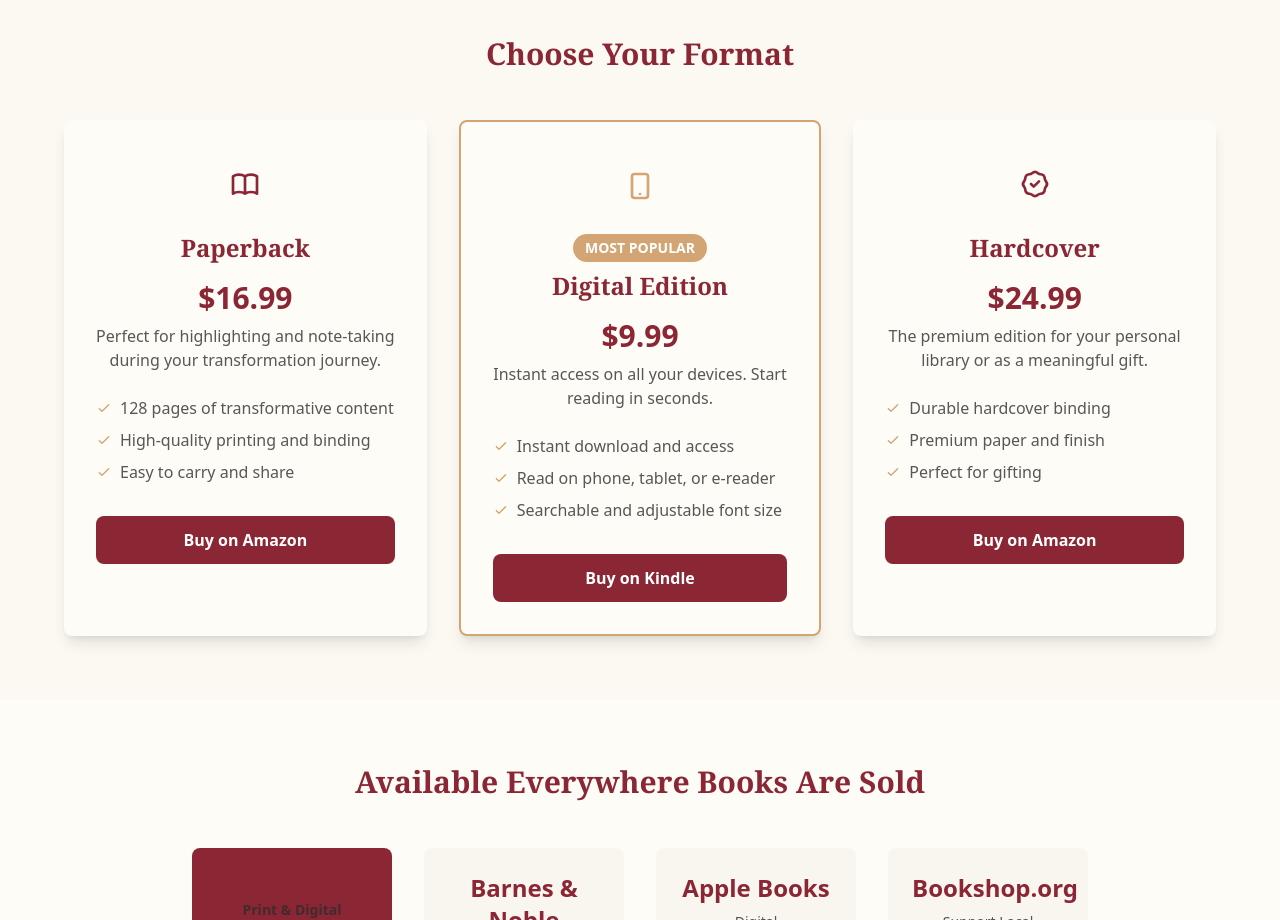
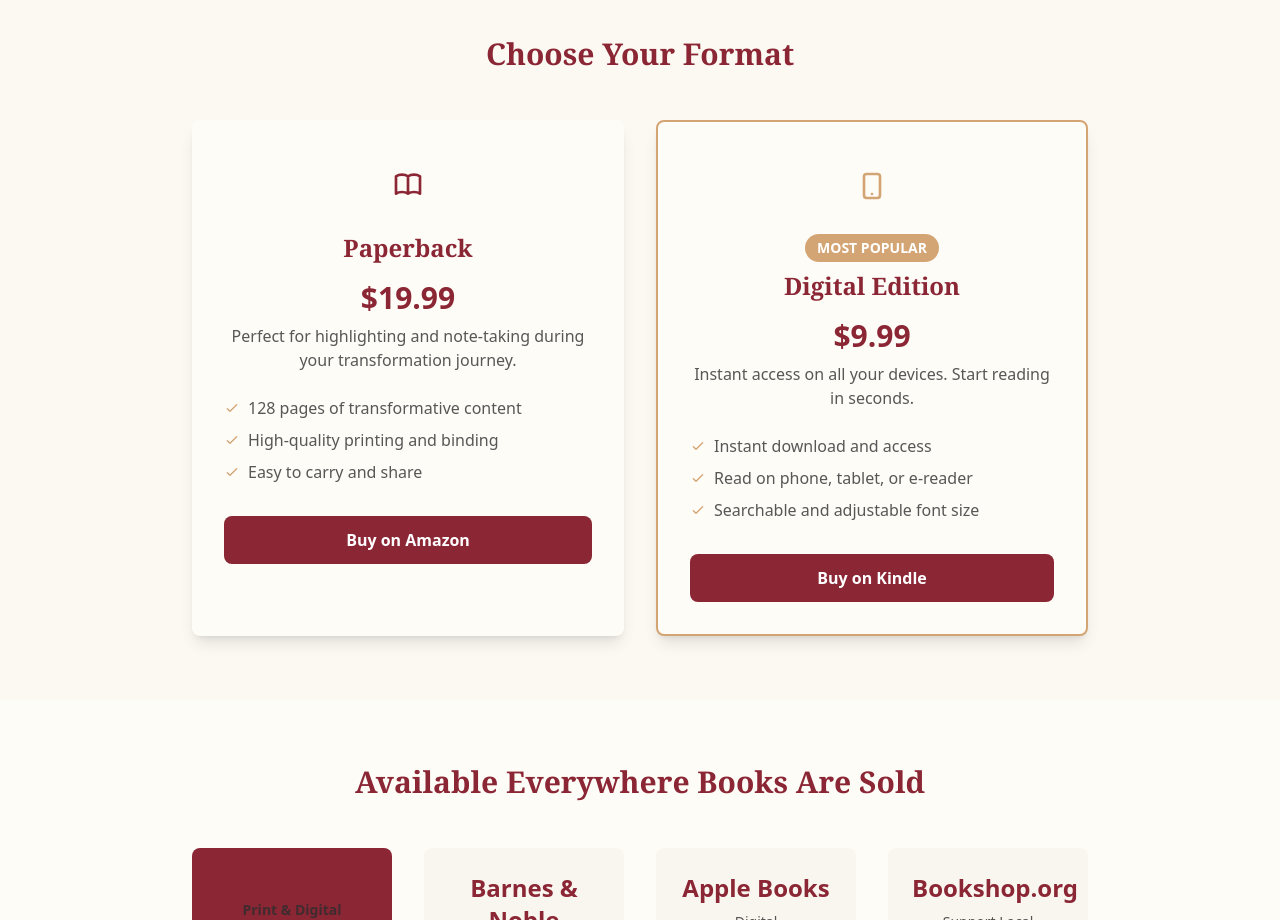
Before and after one commit to sanjays-a11y/unapologetically-too-much-website, a plain HTML site: page get-book.html in a window 1280 px wide. Shown: the part 860-1780 px from the top of the page. Drawn offline with nearby package versions, Linux system fonts and the light colour scheme.

Commit message:
Removed hardcover and fixed pricing

```diff
--- a/get-book.html
+++ b/get-book.html
@@ -138,7 +138,7 @@
     <section class="py-16 px-4 sm:px-6 lg:px-8 bg-accent/30">
         <div class="max-w-6xl mx-auto">
             <h2 class="text-3xl font-serif font-bold text-primary text-center mb-12">Choose Your Format</h2>
-            <div class="grid grid-cols-1 md:grid-cols-3 gap-8">
+            <div class="grid grid-cols-1 md:grid-cols-2 gap-8 max-w-4xl mx-auto">
 
                 <!-- Paperback -->
                 <div class="bg-background rounded-lg p-8 shadow-lg text-center">
@@ -148,7 +148,7 @@
                         </svg>
                     </div>
                     <h3 class="text-2xl font-serif font-bold text-primary mb-4">Paperback</h3>
-                    <p class="text-3xl font-bold text-primary mb-2">$16.99</p>
+                    <p class="text-3xl font-bold text-primary mb-2">$19.99</p>
                     <p class="text-text/80 mb-6">Perfect for highlighting and note-taking during your transformation journey.</p>
                     <ul class="text-left space-y-2 text-text/80 mb-8">
                         <li class="flex items-center">
@@ -214,7 +214,7 @@
                     </a>
                 </div>
 
-                <!-- Hardcover -->
+                <!-- Hardcover
                 <div class="bg-background rounded-lg p-8 shadow-lg text-center">
                     <div class="w-16 h-16 bg-primary/10 rounded-full flex items-center justify-center mx-auto mb-4">
                         <svg class="w-8 h-8 text-primary" fill="none" stroke="currentColor" viewBox="0 0 24 24">
@@ -247,7 +247,7 @@
 <a href="https://www.amazon.com/dp/B0FRWYRJFK" class="block w-full bg-primary text-white text-center py-3 px-6 rounded-lg font-semibold hover:bg-primary/90 transition-colors">
                         Buy on Amazon
                     </a>
-                </div>
+                </div>-->
             </div>
         </div>
     </section>
```
